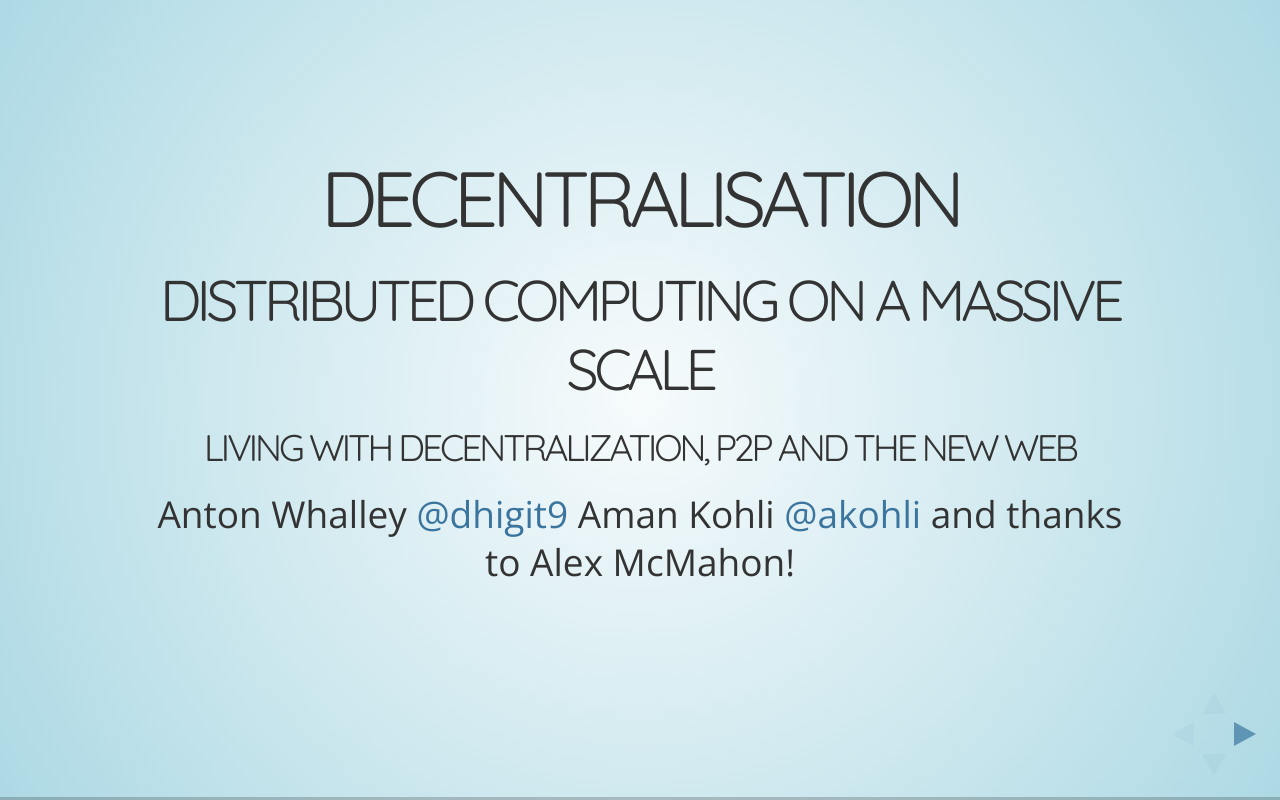
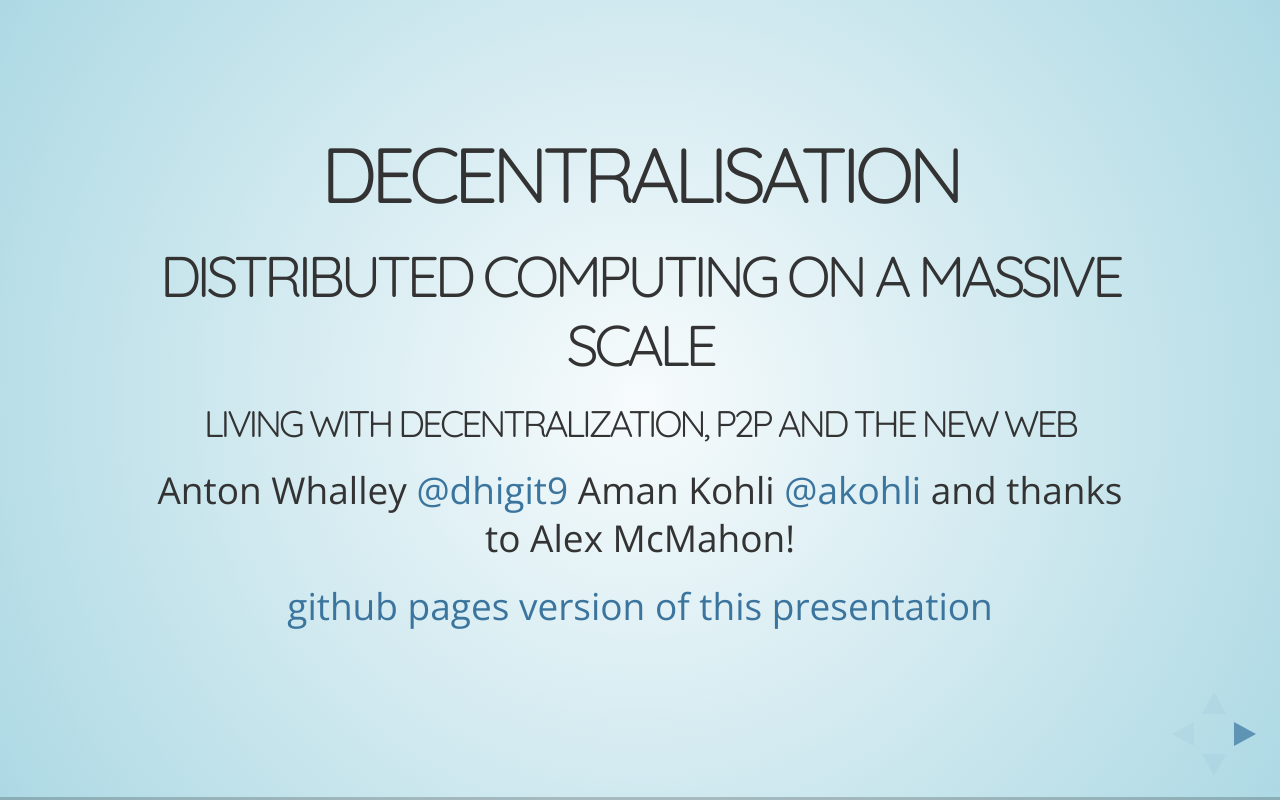
Before and after one commit to akohli/presentation-decentralised, a plain HTML site: page decentralised-presentation.html in a window 1280 px wide. Drawn offline with nearby package versions, Linux system fonts and the light colour scheme; files whose address does not match are found by name.

Commit message:
link to github pages

```diff
--- a/decentralised-presentation.html
+++ b/decentralised-presentation.html
@@ -37,6 +37,7 @@
 	  <h3>Distributed Computing on a Massive Scale</h3>
 	  <h5>Living with Decentralization, P2P and the new Web</h5>
 	  <p> Anton Whalley <a href="http://twitter.com/digit9">@dhigit9</a> Aman Kohli <a href="http://twitter.com/akohli">@akohli</a> and thanks to Alex McMahon! </p>
+	  <a href="http://akohli.github.io/presentation-decentralised/decentralised-presentation.html">github pages version of this presentation</a>
 	</section>
 
 	<section>
```
